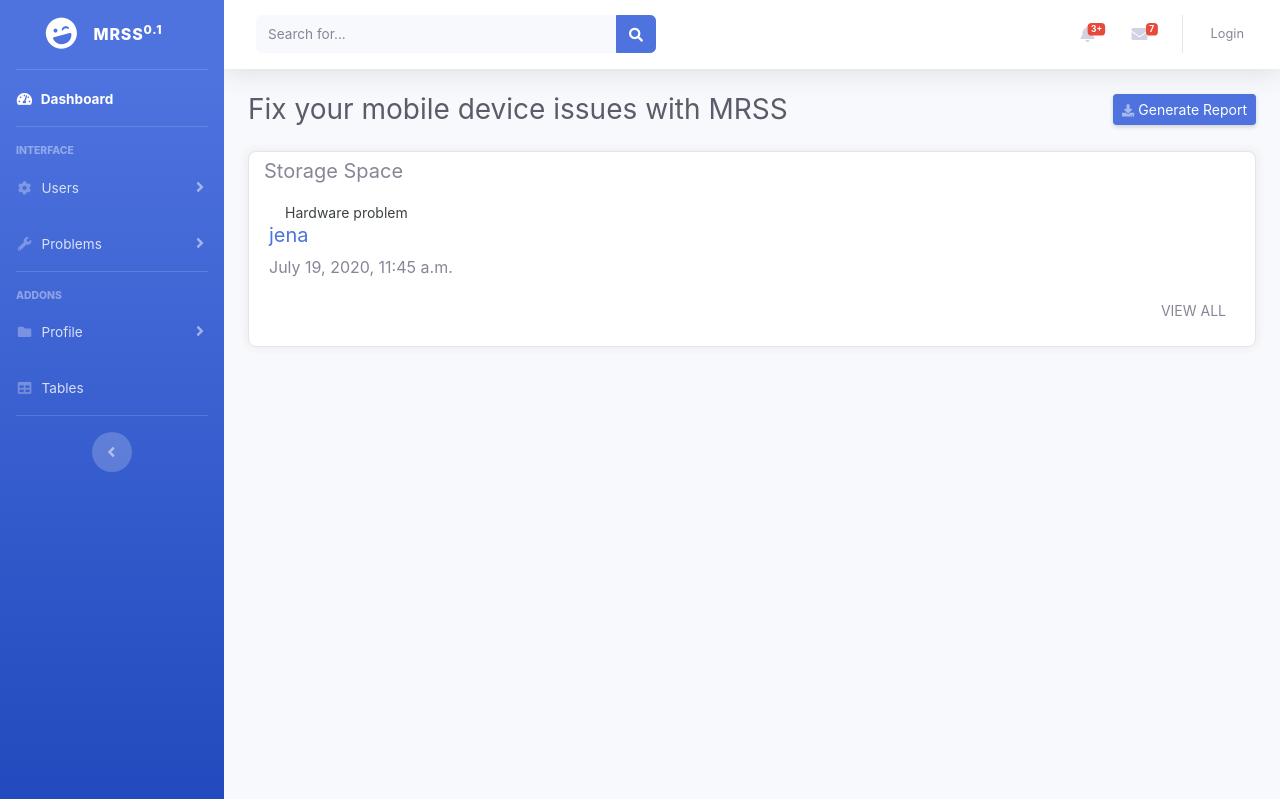
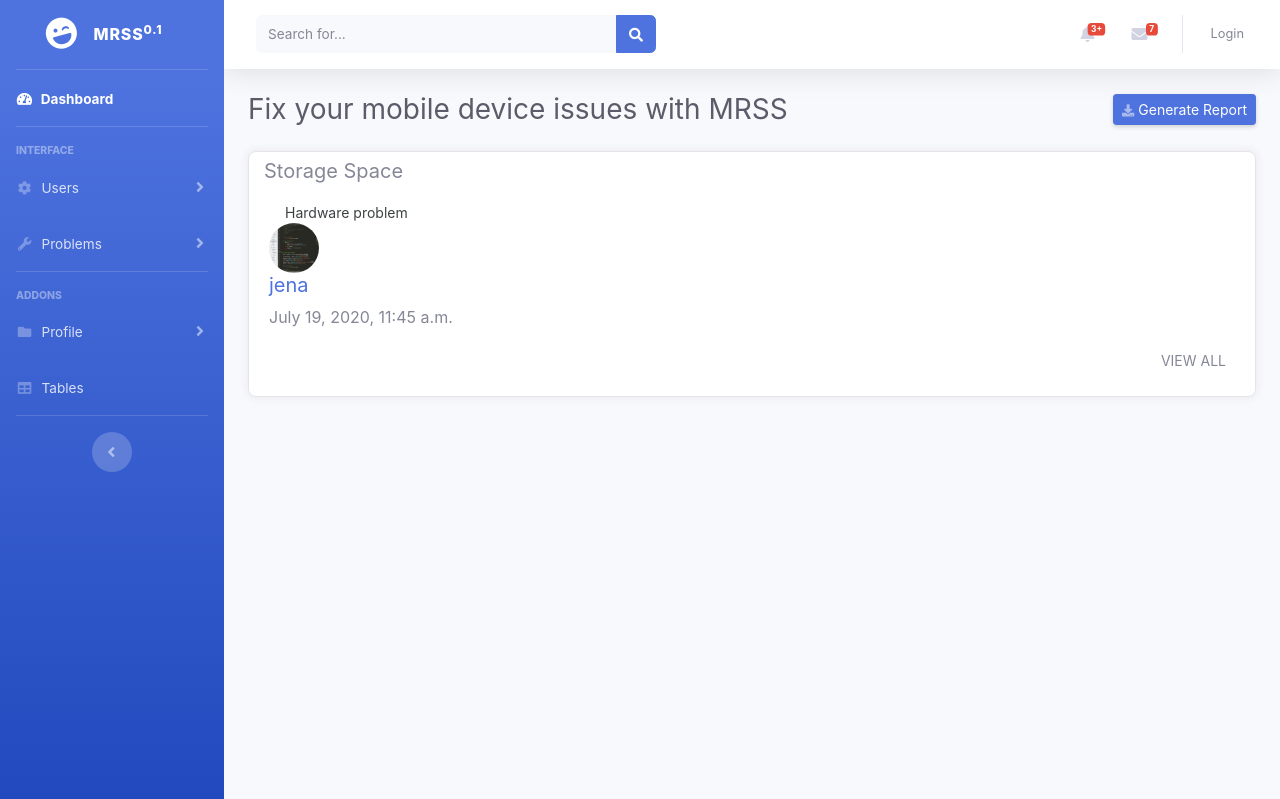
Before and after one commit to ucodecotz/mrss, a Django app: a page that uses templates/problem_details.html in a window 1280 px wide. Shown: the part 21-820 px from the top of the page. Run offline with Django 3.2, Linux system fonts and the light colour scheme; data comes from the database, SQL or seed files in the repository; some libraries are stand-ins or nearby versions.

```diff
--- a/templates/problem_details.html
+++ b/templates/problem_details.html
@@ -41,7 +41,7 @@
                                 </div>
                             </div>
                             <div class="post-container">
-{#                            <img src="{{ object.user.images.url}}" alt="user" class="profile-photo-md pull-left">#}
+                            <img src="{{ object.user.images.url}}" alt="user" class="profile-photo-md pull-left">
                             <div class="post-detail">
                               <div class="user-info">
                                 <h5><a href="timeline.html" class="profile-link">{{ object.user }}</a> <span class="following"></span></h5>
```
